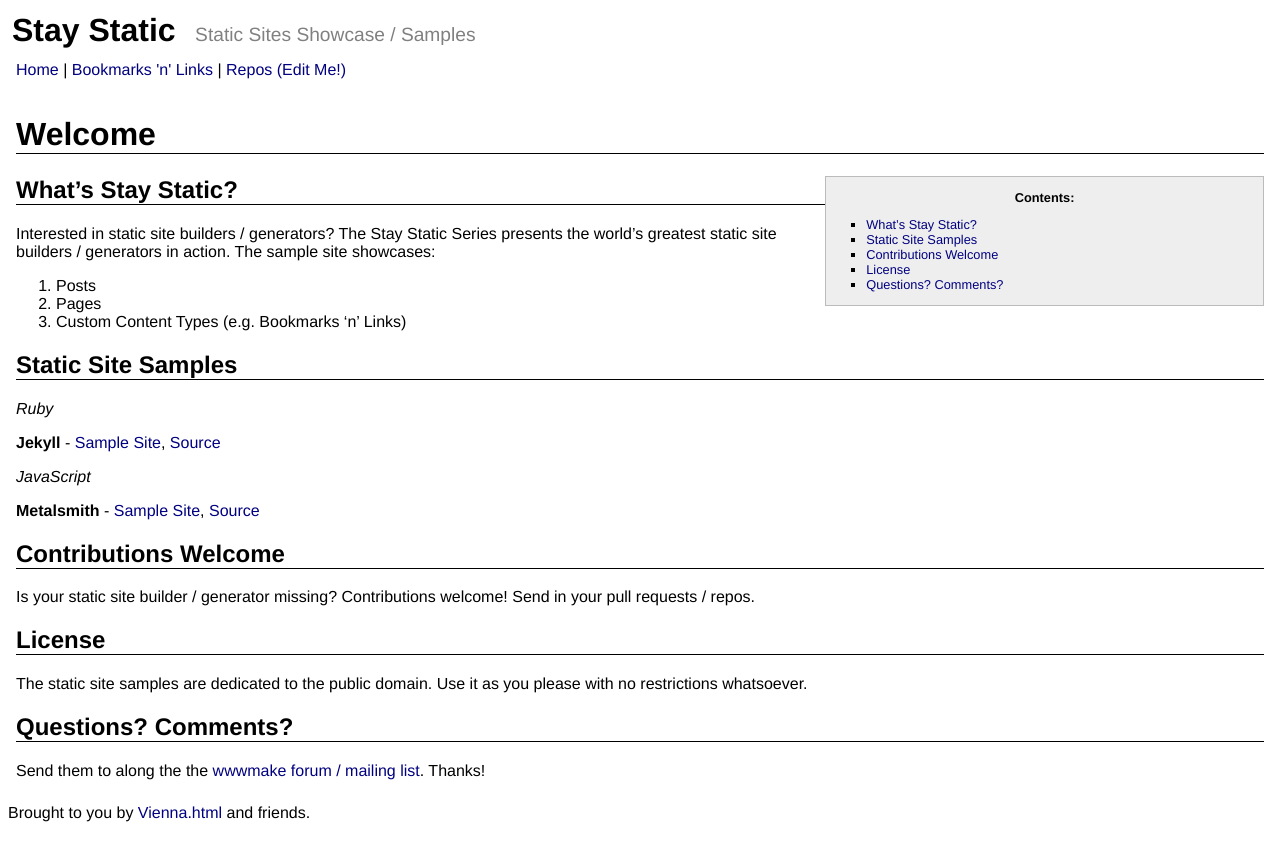
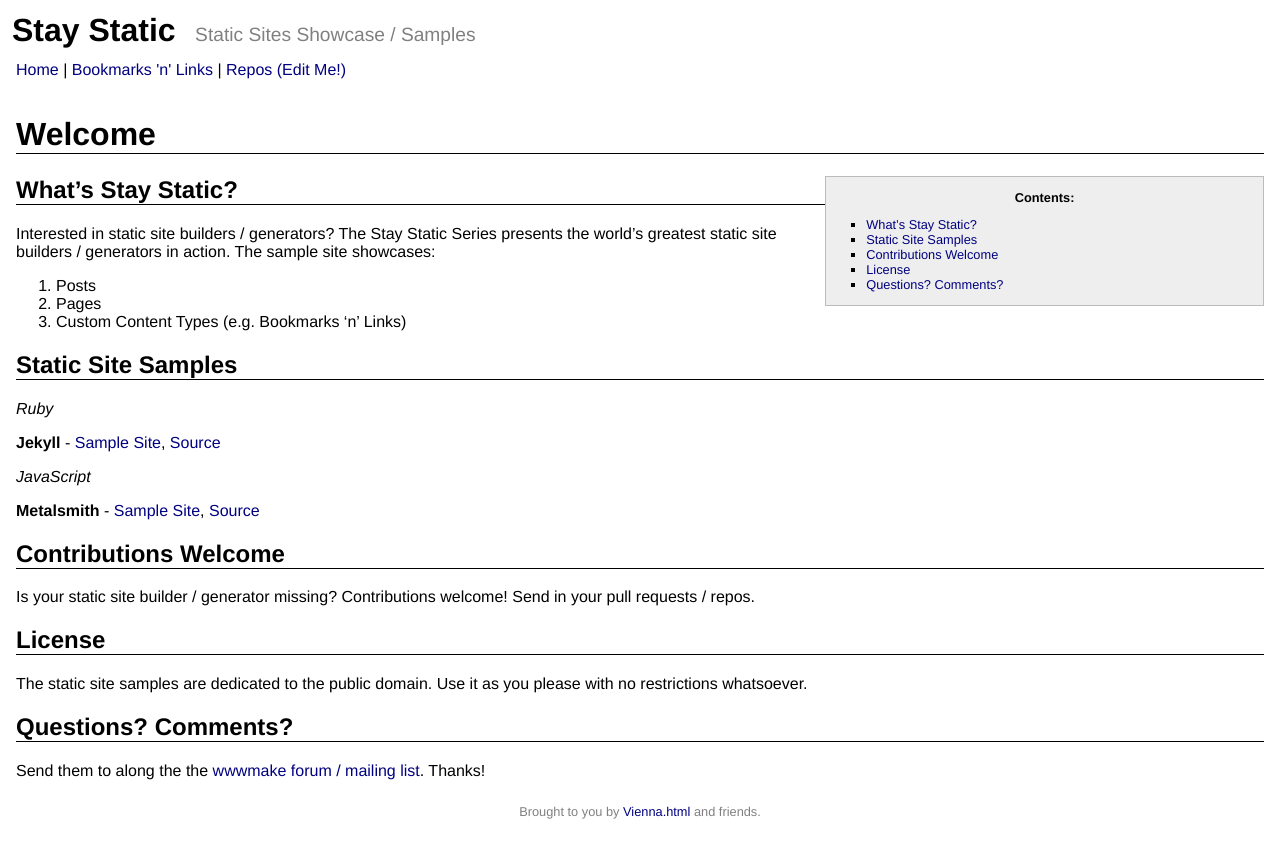
Before and after one commit to staystatic/staystatic.github.io, a Jekyll site: the page built from index.md, in a window 1280 px wide. Shown: the top 861 px of the page. Built offline with Jekyll 4.4.1, drawn with Linux system fonts in a browser that asks for light colours.

Commit message:
Update style.scss

```diff
--- a/css/style.scss
+++ b/css/style.scss
@@ -52,6 +52,12 @@
     color: gray;
     padding-left: 15px;
   }
+}
+
+#footer {
+  text-align: center;
+  font-size: 80%;
+  color: gray;
 }
 
 
```
